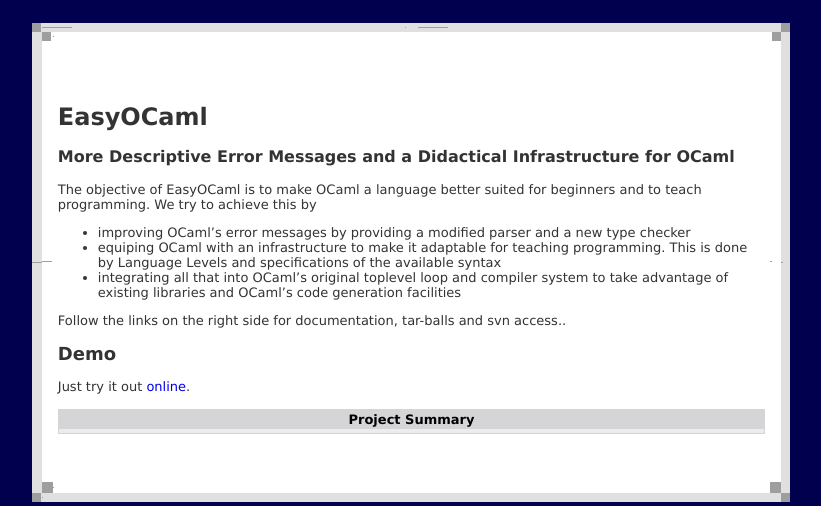
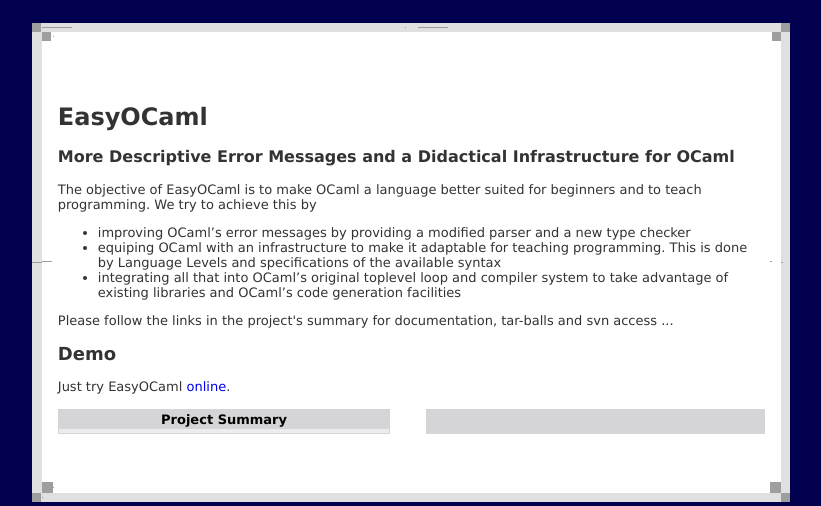
Before and after one commit to benozol/easyocaml, a PHP site: page / in a window 1280 px wide. Shown: the top 506 px of the page, without its empty margins (229-1050 px from the left). Run offline with PHP 8.4, Linux system fonts and the light colour scheme; data that the repository does not hold is empty; grey boxes are pictures that could not be loaded.

Commit message:
more report and some small fixes

```diff
--- a/website/index.php
+++ b/website/index.php
@@ -63,8 +63,7 @@ echo '<?xml version="1.0" encoding="UTF-8"?>';
 <body>
 
 
-<center>
-<table border="0" width="60%" cellspacing="0" cellpadding="0">
+<table align="center" border="0" width="60%" cellspacing="0" cellpadding="0">
 
 	<tr>
 		<td>&nbsp;</td>
@@ -105,7 +104,6 @@ echo '<?xml version="1.0" encoding="UTF-8"?>';
 	<!-- whole page table -->
 <table width="100%" cellpadding="5" cellspacing="0" border="0">
 <tr><td width="65%" valign="top">
-
 <h1>EasyOCaml</h1>
 <h3>More Descriptive Error Messages and a Didactical Infrastructure for OCaml</h3>
 
@@ -121,15 +119,15 @@ teach programming. We try to achieve this by
   facilities</li>
 </ul>
 
-Follow the links on the right side for documentation, tar-balls and svn access..
+Please follow the links in the project's summary for documentation, tar-balls and svn access ...
 
 <h2>Demo</h2>
 
-Just try it out <a href="demo.php">online</a>.
+Just try EasyOCaml <a href="demo.php">online</a>.
 <br />
 <br />
 		<table cellspacing="0" cellpadding="1" width="100%" border="0" bgcolor="#d5d5d7">
-		<tr><td>
+		<tr><td width="47%">
 			<table cellspacing="0" cellpadding="2" width="100%" border="0" bgcolor="#eaecef">
 				<tr style="background-color:#d5d5d7" align="center">
 					<td colspan="2"><span class="titlebar">Project Summary</span></td>
@@ -150,9 +148,9 @@ echo $contents; } ?>
 					</td>
 				</tr>
 			</table>
-		</td></tr>
-		</table>
-<br />
+        </td>
+<td bgcolor="white" width="5%"></td>
+<td>
 <?php if ($handle=fopen('http://'.$domain.'/export/projnews.php?group_name='.$group_name,'r')){
 $contents = '';
 while (!feof($handle)) {
@@ -161,6 +159,10 @@ while (!feof($handle)) {
 fclose($handle);
 $contents=str_replace('href="/','href="http://'.$domain.'/',$contents);
 echo $contents; } ?>
+</td>
+</tr>
+		</table>
+<br />
 
 </td>
 <p>&nbsp;</p>
```
Also changed, not shown: 4 other files.
